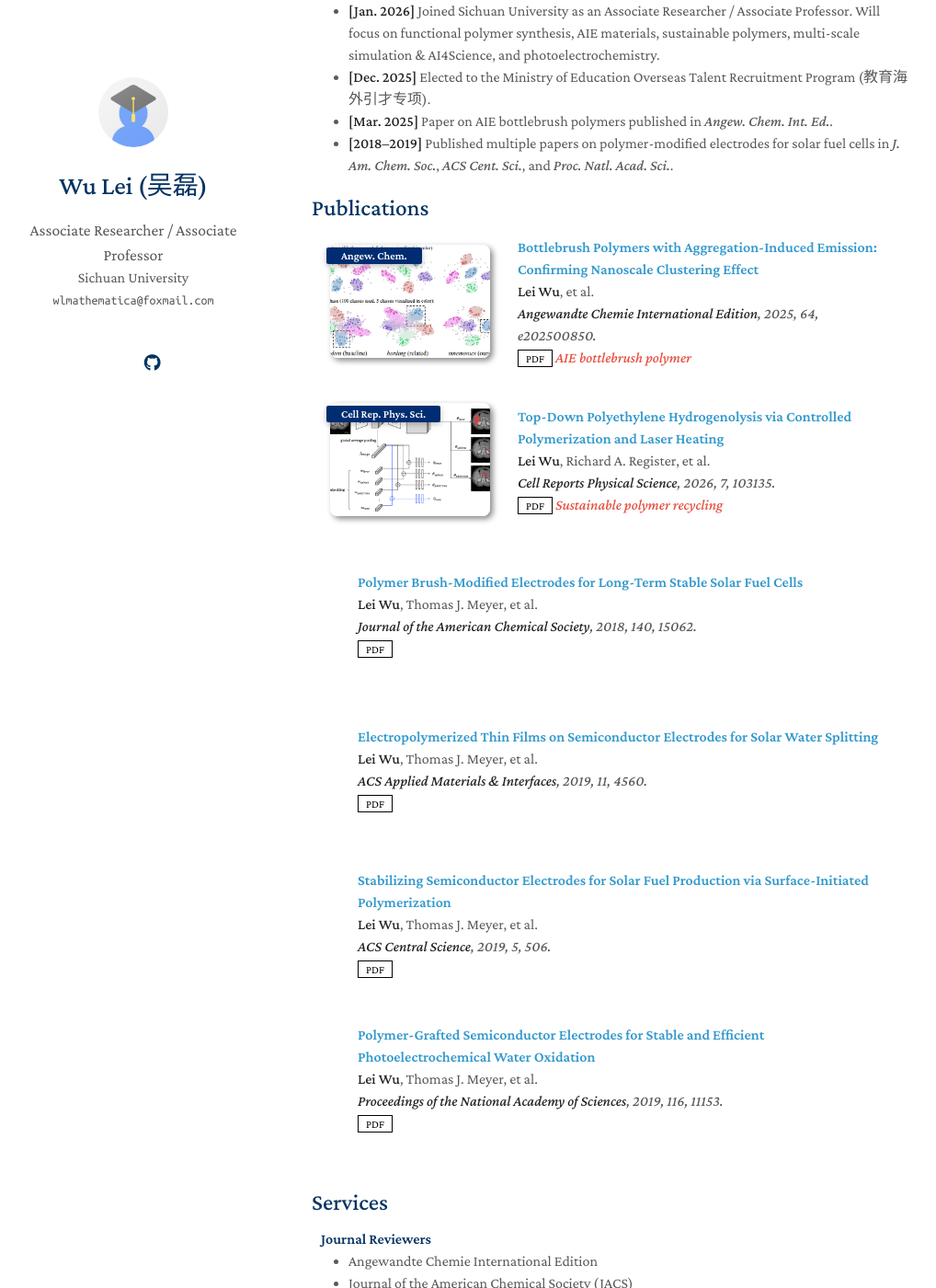
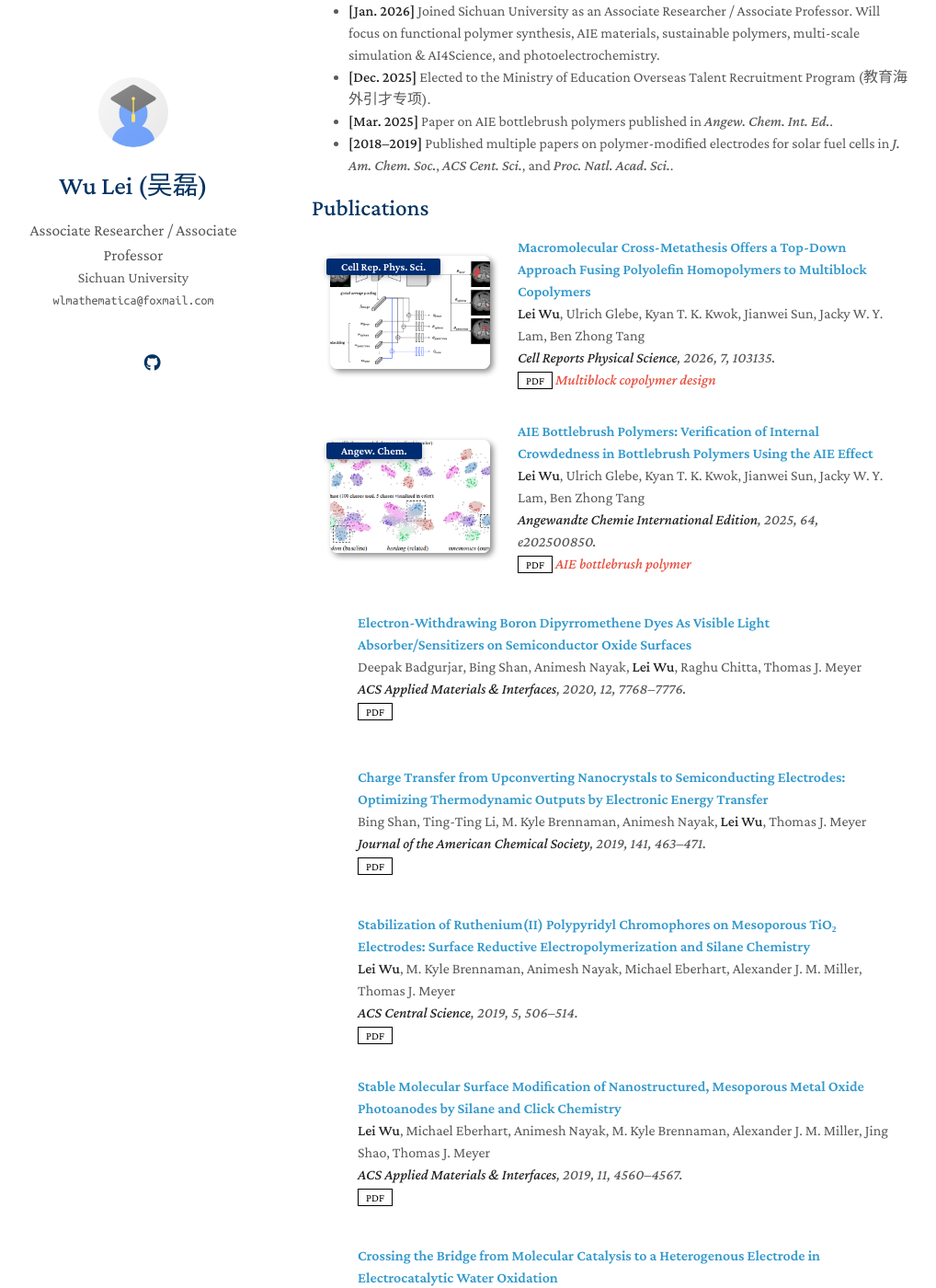
Before and after one commit to leiwuhoohoo/leiwu_polymer_research, a Jekyll site: the page built from index.md, in a window 1280 px wide and 1400 px high, scrolled down 686 px. Shown: the whole window at 92% size, without its empty margins (131-1149 px from the left). Built offline with Jekyll 4.4.1, drawn with Linux system fonts in a browser that asks for light colours; a style sheet for code colours, icons or effects is not loaded; our own code applies the rules of GitHub Pages for plain Markdown files; some of the changed text lies outside the part shown.

Commit message:
Update publications: full 14-paper list with correct DOIs and authors

```diff
--- a/_data/publications.yml
+++ b/_data/publications.yml
@@ -1,41 +1,90 @@
 main:
 
-  - title: "Bottlebrush Polymers with Aggregation-Induced Emission: Confirming Nanoscale Clustering Effect"
-    authors: <strong>Lei Wu</strong>, et al.
+  - title: "Macromolecular Cross-Metathesis Offers a Top-Down Approach Fusing Polyolefin Homopolymers to Multiblock Copolymers"
+    authors: <strong>Lei Wu</strong>, Ulrich Glebe, Kyan T. K. Kwok, Jianwei Sun, Jacky W. Y. Lam, Ben Zhong Tang
+    conference_short: Cell Rep. Phys. Sci.
+    conference: <strong>Cell Reports Physical Science</strong>, 2026, 7, 103135.
+    pdf: https://www.cell.com/cell-reports-physical-science/fulltext/S2666-3864(26)00041-X
+    image: ./assets/img/teaser_example_2.png
+    notes: Multiblock copolymer design
+
+  - title: "AIE Bottlebrush Polymers: Verification of Internal Crowdedness in Bottlebrush Polymers Using the AIE Effect"
+    authors: <strong>Lei Wu</strong>, Ulrich Glebe, Kyan T. K. Kwok, Jianwei Sun, Jacky W. Y. Lam, Ben Zhong Tang
     conference_short: Angew. Chem.
     conference: <strong>Angewandte Chemie International Edition</strong>, 2025, 64, e202500850.
-    pdf: https://doi.org/10.1002/anie.202500850
+    pdf: https://onlinelibrary.wiley.com/doi/abs/10.1002/anie.202500850
     image: ./assets/img/teaser_example.png
     notes: AIE bottlebrush polymer
 
-  - title: "Top-Down Polyethylene Hydrogenolysis via Controlled Polymerization and Laser Heating"
-    authors: <strong>Lei Wu</strong>, Richard A. Register, et al.
-    conference_short: Cell Rep. Phys. Sci.
-    conference: <strong>Cell Reports Physical Science</strong>, 2026, 7, 103135.
-    pdf: https://doi.org/10.1016/j.xcrp.2026.103135
-    image: ./assets/img/teaser_example_2.png
-    notes: Sustainable polymer recycling
+  - title: "Electron-Withdrawing Boron Dipyrromethene Dyes As Visible Light Absorber/Sensitizers on Semiconductor Oxide Surfaces"
+    authors: Deepak Badgurjar, Bing Shan, Animesh Nayak, <strong>Lei Wu</strong>, Raghu Chitta, Thomas J. Meyer
+    conference_short: ACS Appl. Mater. Interfaces
+    conference: <strong>ACS Applied Materials & Interfaces</strong>, 2020, 12, 7768–7776.
+    pdf: https://doi.org/10.1021/acsami.9b20167
 
-  - title: "Polymer Brush-Modified Electrodes for Long-Term Stable Solar Fuel Cells"
-    authors: <strong>Lei Wu</strong>, Thomas J. Meyer, et al.
+  - title: "Charge Transfer from Upconverting Nanocrystals to Semiconducting Electrodes: Optimizing Thermodynamic Outputs by Electronic Energy Transfer"
+    authors: Bing Shan, Ting-Ting Li, M. Kyle Brennaman, Animesh Nayak, <strong>Lei Wu</strong>, Thomas J. Meyer
     conference_short: JACS
-    conference: <strong>Journal of the American Chemical Society</strong>, 2018, 140, 15062.
-    pdf: https://doi.org/10.1021/jacs.8b10022
+    conference: <strong>Journal of the American Chemical Society</strong>, 2019, 141, 463–471.
+    pdf: https://doi.org/10.1021/jacs.8b11110
 
-  - title: "Electropolymerized Thin Films on Semiconductor Electrodes for Solar Water Splitting"
-    authors: <strong>Lei Wu</strong>, Thomas J. Meyer, et al.
+  - title: "Stabilization of Ruthenium(II) Polypyridyl Chromophores on Mesoporous TiO₂ Electrodes: Surface Reductive Electropolymerization and Silane Chemistry"
+    authors: <strong>Lei Wu</strong>, M. Kyle Brennaman, Animesh Nayak, Michael Eberhart, Alexander J. M. Miller, Thomas J. Meyer
+    conference_short: ACS Cent. Sci.
+    conference: <strong>ACS Central Science</strong>, 2019, 5, 506–514.
+    pdf: https://doi.org/10.1021/acscentsci.8b00914
+
+  - title: "Stable Molecular Surface Modification of Nanostructured, Mesoporous Metal Oxide Photoanodes by Silane and Click Chemistry"
+    authors: <strong>Lei Wu</strong>, Michael Eberhart, Animesh Nayak, M. Kyle Brennaman, Alexander J. M. Miller, Jing Shao, Thomas J. Meyer
     conference_short: ACS Appl. Mater. Interfaces
-    conference: <strong>ACS Applied Materials & Interfaces</strong>, 2019, 11, 4560.
-    pdf: https://doi.org/10.1021/acsami.8b18882
+    conference: <strong>ACS Applied Materials & Interfaces</strong>, 2019, 11, 4560–4567.
+    pdf: https://doi.org/10.1021/acsami.8b17824
 
-  - title: "Stabilizing Semiconductor Electrodes for Solar Fuel Production via Surface-Initiated Polymerization"
-    authors: <strong>Lei Wu</strong>, Thomas J. Meyer, et al.
-    conference_short: ACS Cent. Sci.
-    conference: <strong>ACS Central Science</strong>, 2019, 5, 506.
-    pdf: https://doi.org/10.1021/acscentsci.8b00915
+  - title: "Crossing the Bridge from Molecular Catalysis to a Heterogenous Electrode in Electrocatalytic Water Oxidation"
+    authors: <strong>Lei Wu</strong>, Animesh Nayak, Jing Shao, Thomas J. Meyer
+    conference_short: PNAS
+    conference: <strong>Proceedings of the National Academy of Sciences</strong>, 2019, 116, 11153–11158.
+    pdf: https://www.pnas.org/content/pnas/early/2019/05/14/1902455116.full.pdf
 
-  - title: "Polymer-Grafted Semiconductor Electrodes for Stable and Efficient Photoelectrochemical Water Oxidation"
-    authors: <strong>Lei Wu</strong>, Thomas J. Meyer, et al.
-    conference_short: PNAS
-    conference: <strong>Proceedings of the National Academy of Sciences</strong>, 2019, 116, 11153.
-    pdf: https://doi.org/10.1073/pnas.1902712116
+  - title: "A Molecular Silane-Derivatized Ru(II) Catalyst for Photoelectrochemical Water Oxidation"
+    authors: <strong>Lei Wu</strong>, Michael Eberhart, Animesh Nayak, M. Kyle Brennaman, Thomas J. Meyer
+    conference_short: JACS
+    conference: <strong>Journal of the American Chemical Society</strong>, 2018, 140, 15062–15069.
+    pdf: https://doi.org/10.1021/jacs.8b10132
+
+  - title: "Fabrication of Thermoresponsive Plasmonic Core–Satellite Nanoassemblies with a Tunable Stoichiometry via Surface-Initiated RAFT Polymerization from Silica Nanoparticles"
+    authors: <strong>Lei Wu</strong>, Ulrich Glebe, Alexander Böker
+    conference_short: Adv. Mater. Interfaces
+    conference: <strong>Advanced Materials Interfaces</strong>, 2017, 4, 1700092.
+    pdf: http://dx.doi.org/10.1002/admi.201700092
+
+  - title: "Synthesis of Polystyrene and Poly(4-vinylpyridine) Mixed Grafted Silica Nanoparticles via a Combination of ATRP and Cuᴵ-Catalyzed Azide-Alkyne Click Chemistry"
+    authors: <strong>Lei Wu</strong>, Ulrich Glebe, Alexander Böker
+    conference_short: Macromol. Rapid Commun.
+    conference: <strong>Macromolecular Rapid Communications</strong>, 2017, 38, 1600475.
+    pdf: http://dx.doi.org/10.1002/marc.201600475
+
+  - title: "Synthesis of Hybrid Silica Nanoparticles Densely Grafted with Thermo and pH Dual-Responsive Brushes via Surface-Initiated ATRP"
+    authors: <strong>Lei Wu</strong>, Ulrich Glebe, Alexander Böker
+    conference_short: Macromolecules
+    conference: <strong>Macromolecules</strong>, 2016, 49, 9586–9596.
+    pdf: http://dx.doi.org/10.1021/acs.macromol.6b01792
+
+  - title: "Cu₂O Clusters Grown on TiO₂ Nanoplates as Efficient Photocatalysts for Hydrogen Generation"
+    authors: Kun Zhao, Shenlong Zhao, Jian Qi, Huajie Yin, Chao Gao, Abdul Muqsit Khattak, Yijin Wu, Azhar Iqbal, <strong>Lei Wu</strong>, Yan Gao, Ranbo Yu, Zhiyong Tang
+    conference_short: Inorg. Chem. Front.
+    conference: <strong>Inorganic Chemistry Frontiers</strong>, 2016, 3, 488–493.
+    pdf: http://dx.doi.org/10.1039/C5QI00284B
+
+  - title: "Surface-Initiated Controlled Radical Polymerizations from Silica Nanoparticles, Gold Nanocrystals, and Bionanoparticles"
+    authors: <strong>Lei Wu</strong>, Ulrich Glebe, Alexander Böker
+    conference_short: Polym. Chem.
+    conference: <strong>Polymer Chemistry</strong>, 2015, 6, 5143–5184.
+    pdf: http://dx.doi.org/10.1039/C5PY00525F
+    notes: Review
+
+  - title: "One-Pot Synthesis of Liquid Hg/Solid β-HgS Metal–Semiconductor Heterostructures with Unique Electrical Properties"
+    authors: <strong>Lei Wu</strong>, Baogang Quan, Yaling Liu, Rui Song, Zhiyong Tang
+    conference_short: ACS Nano
+    conference: <strong>ACS Nano</strong>, 2011, 5, 2224–2230.
+    pdf: http://dx.doi.org/10.1021/nn103473s
```
